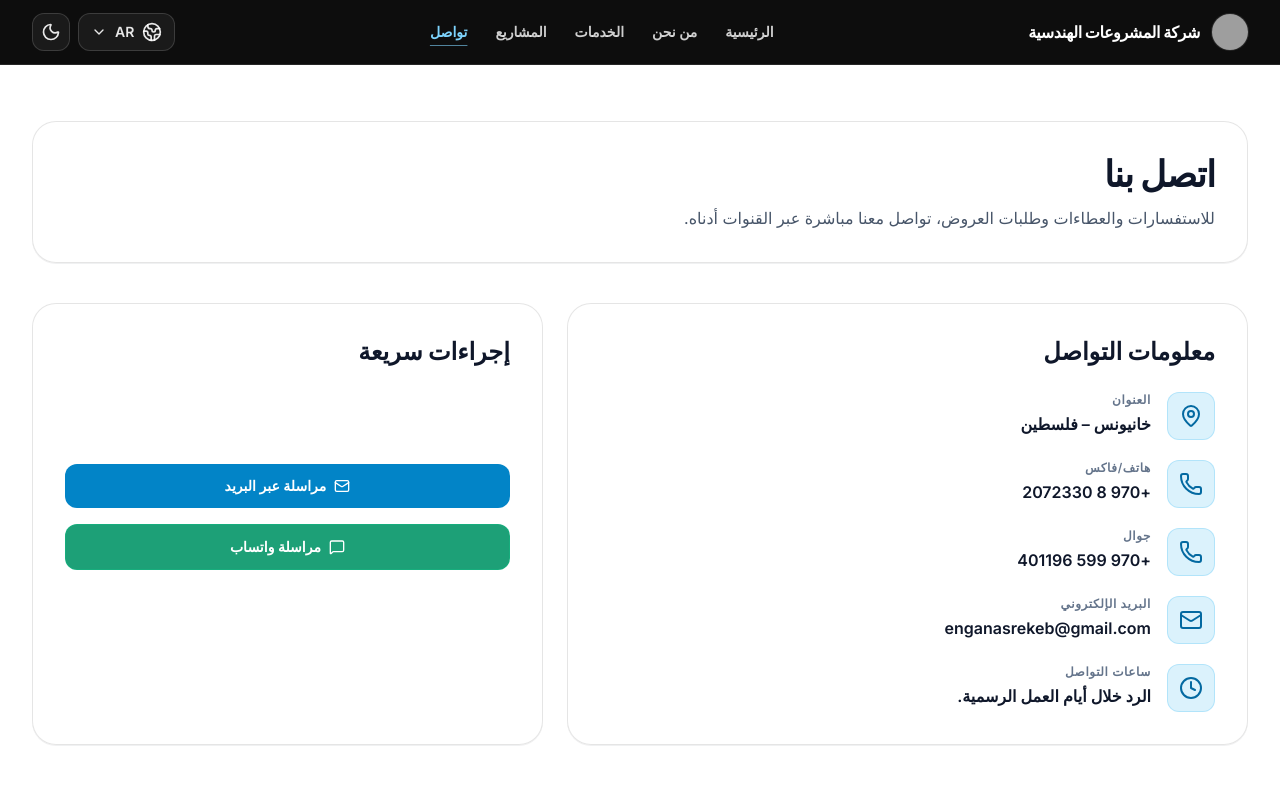
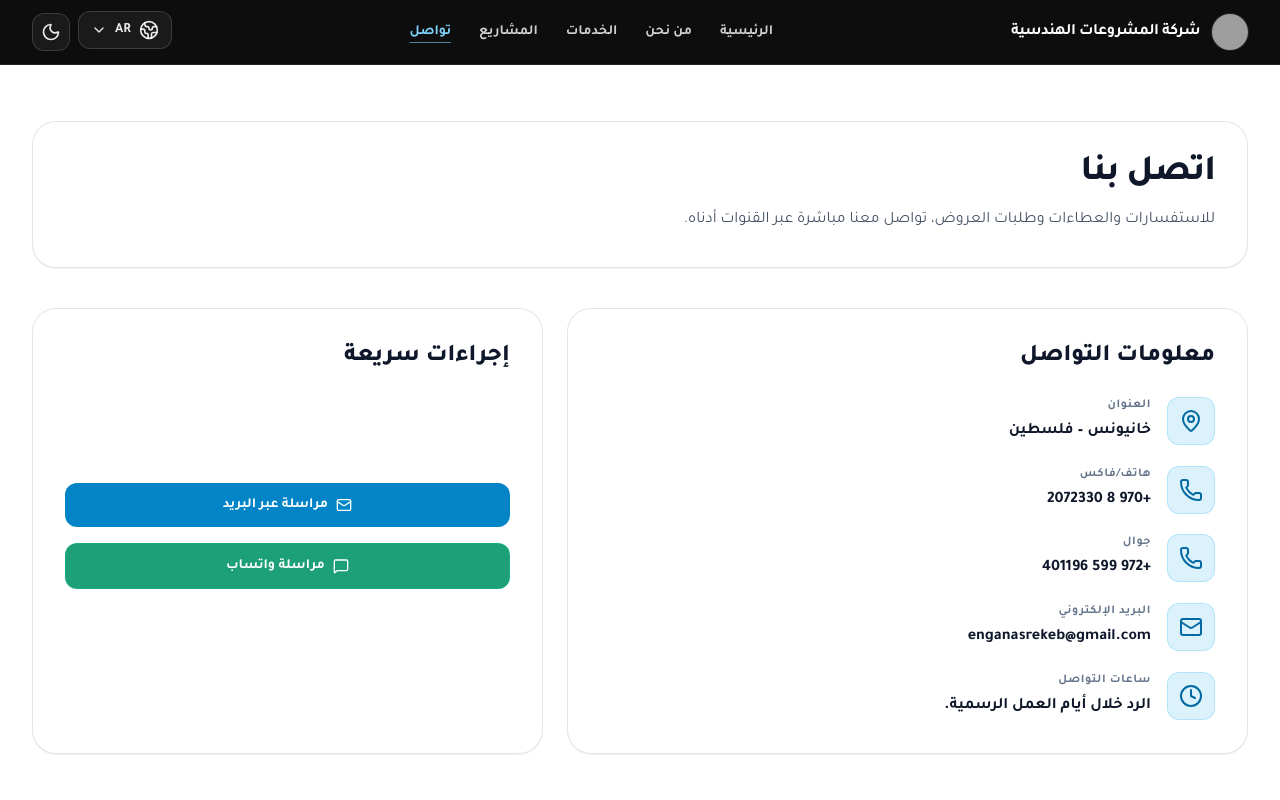
Before and after one commit to Eman3655/CompanyWebsite, a React (Vite) app in the folder web/: page /contact in a window 1280 px wide. Shown: the top 800 px of the page. Built offline with nearby package versions, Linux system fonts and the light colour scheme; grey boxes are pictures that could not be loaded.

Commit message:
update font in arabic lang

```diff
--- a/web/src/App.jsx
+++ b/web/src/App.jsx
@@ -16,7 +16,8 @@ export default function App() {
   return (
     <BrowserRouter>
   <ScrollToTop />
-      <div className="min-h-screen bg-white text-slate-900 dark:bg-slate-950 dark:text-slate-100">
+      <div className="min-h-screen bg-white text-slate-900 dark:bg-slate-950 dark:text-slate-100 font-sans">
+
         <Navbar />
         <main className="w-full">
           <Routes>
--- a/web/src/index.css
+++ b/web/src/index.css
@@ -1,12 +1,18 @@
+@import url('https://fonts.googleapis.com/css2?family=Tajawal:wght@400;700;800&display=swap');
+
+
 @tailwind base;
 @tailwind components;
 @tailwind utilities;
+
 
 html, body {
   width: 100%;
   margin: 0;
   padding: 0;
   overflow-x: hidden;
+  font-family: 'Tajawal', system-ui, -apple-system, BlinkMacSystemFont, "Segoe UI", sans-serif;
+
 }
 
 #root {
@@ -36,3 +42,16 @@ section.snap {
     scroll-margin-top: 88px;
   }
 }
+
+body {
+  line-height: 1.8;
+  -webkit-font-smoothing: antialiased;
+}
+
+:lang(ar) {
+  font-family: "Tajawal", system-ui, -apple-system, BlinkMacSystemFont, "Segoe UI", sans-serif;
+}
+
+:lang(en), :lang(en-US), :lang(en-GB) {
+  font-family: system-ui, -apple-system, BlinkMacSystemFont, "Segoe UI", sans-serif;
+}
--- a/web/src/pages/Contact.jsx
+++ b/web/src/pages/Contact.jsx
@@ -12,7 +12,7 @@ export default function ContactPage() {
     addressAR: "خانيونس – فلسطين",
     addressEN: "Khan Younis – Palestine",
     telfax: "+970 8 2072330",
-    mobile: "+970 599 401196",
+    mobile: "+972 599 401196",
     email: "enganasrekeb@gmail.com",
   }), []);
 
@@ -173,7 +173,7 @@ export default function ContactPage() {
               "@context": "https://schema.org",
               "@type": "Organization",
               name: isAr ? "شركة المشروعات الهندسية" : "Engineering Projects Company",
-              url: "https://example.com",
+              url: "https://companywebsite-production.up.railway.app/",
               email: CONTACT.email,
               telephone: CONTACT.telfax,
               address: {
--- a/web/src/sections/home/Stats.jsx
+++ b/web/src/sections/home/Stats.jsx
@@ -7,7 +7,7 @@ const stats = [
   {
     key: "years",
     value: "20+",
-    title: { ar: "سنوات من التميّز", en: "Years of Excellence" },
+    title: { ar: "سنة من التميّز", en: "Years of Excellence" },
     desc: {
       ar: "تأسست عام 2005 — خبرة متواصلة في المقاولات",
       en: "Established in 2005 — continuous excellence in contracting",
--- a/web/tailwind.config.js
+++ b/web/tailwind.config.js
@@ -2,16 +2,19 @@
 export default {
   darkMode: "class",
   content: ["./index.html", "./src/**/*.{js,jsx}"],
-  theme: { extend: {} },
+  theme: {
+    extend: {
+      fontFamily: {
+        sans:[
+          "Tajawal",
+          "system-ui",
+          "-apple-system",
+          "BlinkMacSystemFont",
+          '"Segoe UI"',
+          "sans-serif",
+        ],
+      },
+    },
+  },
   plugins: [],
-  theme: {
-  extend: {
-    fontFamily: {
-      sans: ['Inter', 'system-ui', 'sans-serif'],
-      arabic: ['Cairo', 'system-ui', 'sans-serif'],
-    }
-  }
-}
-
-
 };
```
